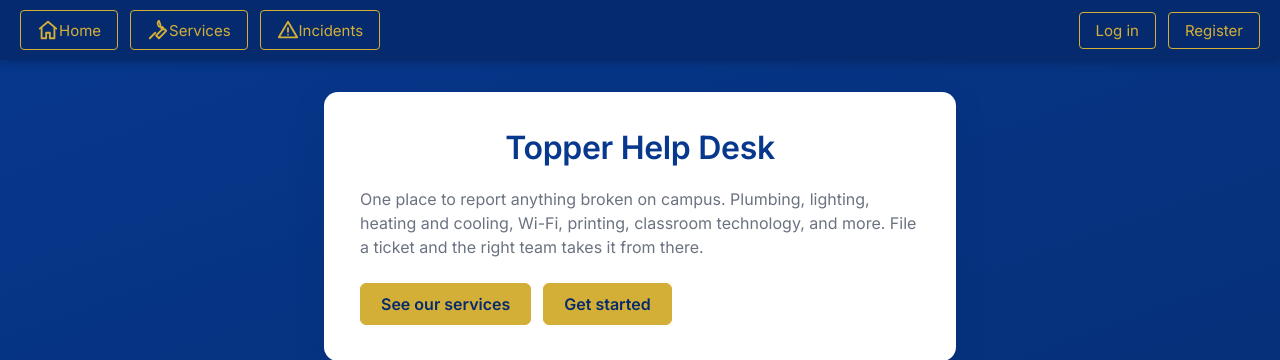
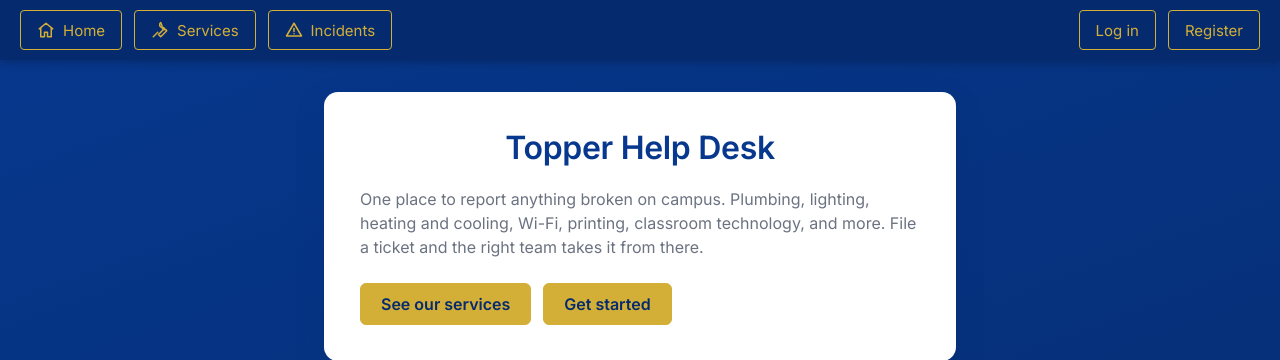
Before and after one commit to ZiedRbd/COSC-3339-Fall-2026-Term-Project, a Django app: page / in a window 1280 px wide. Shown: the top 360 px of the page. Run offline with Django 5.2, Linux system fonts and the light colour scheme.

Commit message:
added css tho align the boxes in the nav-bar

```diff
--- a/static/css/base.css
+++ b/static/css/base.css
@@ -61,6 +61,7 @@ h1, h2 {
 .nav-links {
     display: flex;
     gap: 12px;
+    align-items: center;
 }
 
 .nav-user-section {
@@ -81,7 +82,7 @@ h1, h2 {
 }
 
 .nav-btn {
-    display: inline-block;
+    display: inline-flex;
     background: transparent;
     border: 1px solid var(--gold);
     color: var(--gold);
@@ -92,6 +93,18 @@ h1, h2 {
     border-radius: 4px;
     cursor: pointer;
     transition: background 0.15s, color 0.15s;
+    justify-content: center;
+    align-items: center;
+    gap: 8px;
+    height: 40px;
+    box-sizing: border-box;
+    line-height: 1;
+}
+.nav-btn svg{
+    width: 18px;
+    height: 18px;
+    flex-shrink: 0;
+    display: block;
 }
 
 .nav-btn:hover {
```
